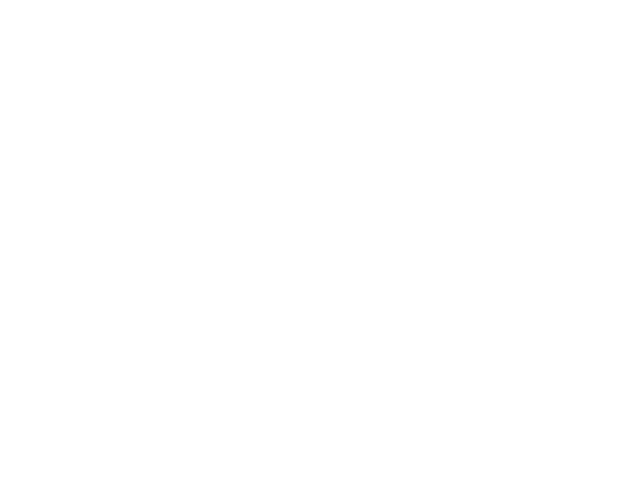
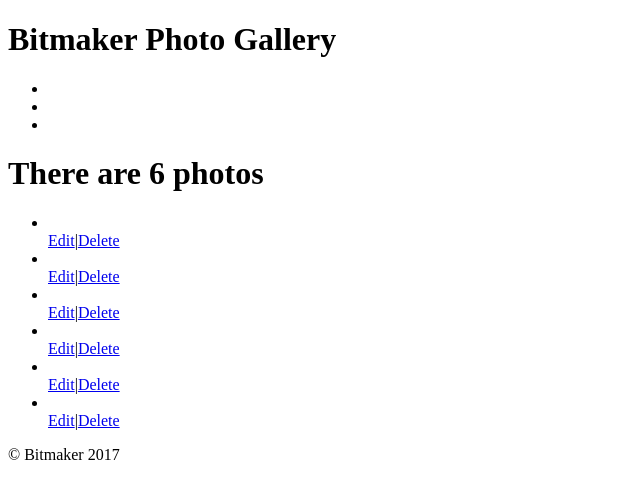
Before and after one commit to quantumduck/css-display-layout, a plain HTML site: page index.html in a window 1280 px wide. Shown: the whole page, without its empty margins (0-640 px from the left). Drawn offline with Linux system fonts and the light colour scheme.

Commit message:
Added main html tags for structure

```diff
--- a/index.html
+++ b/index.html
@@ -2,9 +2,67 @@
 <html>
   <head>
     <meta charset="utf-8">
-    <title></title>
+    <title>css-display-layout</title>
+    <link rel="stylesheet" href="styles.css">
   </head>
   <body>
+    <header>
+     <h1>Bitmaker Photo Gallery</h1>
+
+    <nav>
+      <ul>
+        <li><a href="#"></a></li>
+        <li><a href="#"></a></li>
+        <li><a href="#"></a></li>
+      </ul>
+    </nav>
+    </header>
+
+    <main>
+      <h1>There are <b>6</b> photos</h1>
+      <ul>
+        <li>
+          <img src="" alt="">
+          <footer>
+            <a href="#">Edit</a>|<a href="#">Delete</a>
+          </footer>
+        </li>
+        <li>
+          <img src="" alt="">
+          <footer>
+            <a href="#">Edit</a>|<a href="#">Delete</a>
+          </footer>
+        </li>
+        <li>
+          <img src="" alt="">
+          <footer>
+            <a href="#">Edit</a>|<a href="#">Delete</a>
+          </footer>
+        </li>
+        <li>
+          <img src="" alt="">
+          <footer>
+            <a href="#">Edit</a>|<a href="#">Delete</a>
+          </footer>
+        </li>
+        <li>
+          <img src="" alt="">
+          <footer>
+            <a href="#">Edit</a>|<a href="#">Delete</a>
+          </footer>
+        </li>
+        <li>
+          <img src="" alt="">
+          <footer>
+            <a href="#">Edit</a>|<a href="#">Delete</a>
+          </footer>
+        </li>
+      </ul>
+    </main>
+
+    <footer>
+      &copy; Bitmaker 2017
+    </footer>
 
   </body>
 </html>
```
